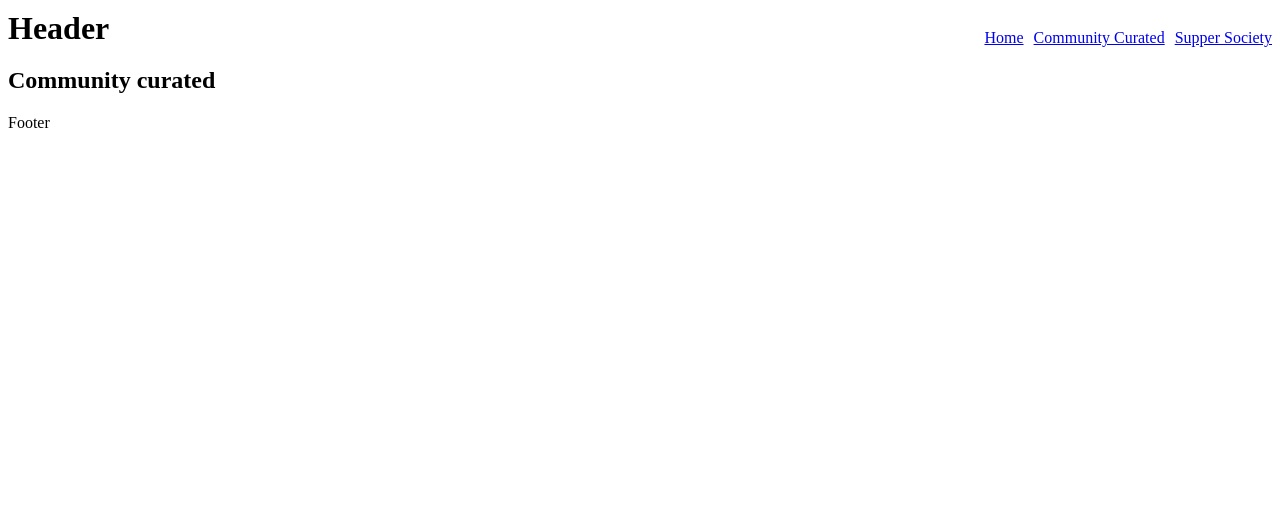
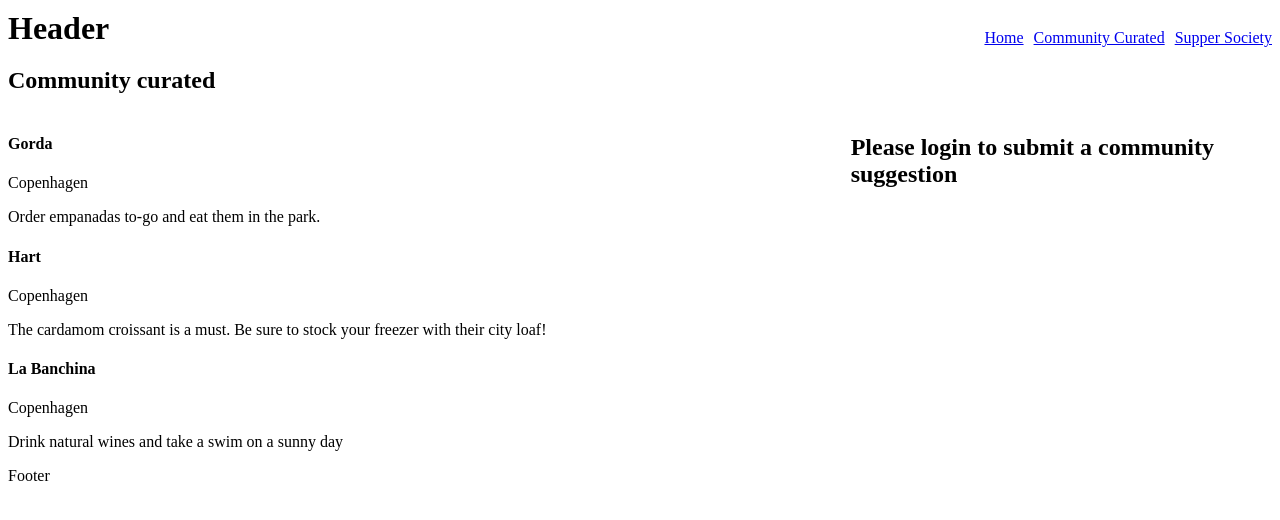
Before and after one commit to ariallahyar/final-front, a React (Create React App) app: page /community in a window 1280 px wide. Shown: the top 520 px of the page. Built offline with nearby package versions, Linux system fonts and the light colour scheme.

Commit message:
Community form created

```diff
--- /dev/null
+++ b/src/components/CommunityForm.js
@@ -0,0 +1,43 @@
+import React, { useState } from "react";
+
+const CommunityForm = () => {
+  const [inputValue, setInputValue] = useState("");
+  const isAuthorized = false;
+
+  const handleOnSubmit = () => {
+    return (event) => {
+      event.preventDefault();
+      setInputValue("");
+      alert("Thanks for submitting!");
+    };
+  };
+
+  if (!isAuthorized) {
+    return <h2>Please login to submit a community suggestion</h2>;
+  }
+
+  return (
+    <section>
+      <h3>Form</h3>
+      <form className={"entryForm"} onSubmit={handleOnSubmit()}>
+        <label htmlFor={"nameOfPlace"}>Name of place*</label>
+        <input
+          id={"nameOfPlace"}
+          type={"text"}
+          value={inputValue}
+          onChange={(event) => setInputValue(event.target.value)}
+          required
+        />
+        <label htmlFor={"city"}>City*</label>
+        <input id={"city"} type={"text"} required />
+        <label htmlFor={"comment"}>Comment*</label>
+        <input id={"comment"} type={"text"} required />
+        <button type="submit" disabled={inputValue === ""}>
+          Submit
+        </button>
+      </form>
+    </section>
+  );
+};
+
+export default CommunityForm;
--- a/src/components/CommunityPage.js
+++ b/src/components/CommunityPage.js
@@ -1,7 +1,28 @@
 import React from "react";
+import CommunityForm from "./CommunityForm";
+
+import entries from "../mock-entries.json";
 
 const CommunityPage = () => {
-  return <h2>Community curated</h2>;
+  return (
+    <>
+      <h2>Community curated</h2>
+      <div className="container-community">
+        <section>
+          {entries.results.map(({ nameOfPlace, city, comment }) => {
+            return (
+              <article>
+                <h4>{nameOfPlace}</h4>
+                <p>{city}</p>
+                <p>{comment}</p>
+              </article>
+            );
+          })}
+        </section>
+        <CommunityForm />
+      </div>
+    </>
+  );
 };
 
 export default CommunityPage;
--- a/src/index.css
+++ b/src/index.css
@@ -39,3 +39,22 @@ nav {
 		grid-template-columns: 2fr 1fr;
 	}
 }
+
+/* CommunityPage */
+
+.container-community {
+	display: grid;
+	grid-template-columns: 1fr;
+}
+
+.entryForm {
+	border: solid 1px black;
+	display: flex;
+	flex-direction: column;
+}
+
+@media screen and (min-width: 768px) {
+	.container-community {
+		grid-template-columns: 2fr 1fr;
+	}
+}
--- /dev/null
+++ b/src/mock-entries.json
@@ -0,0 +1,20 @@
+{
+  "success": true,
+  "results": [
+    {
+      "city": "Copenhagen",
+      "nameOfPlace": "Gorda",
+      "comment": "Order empanadas to-go and eat them in the park."
+    },
+    {
+      "city": "Copenhagen",
+      "nameOfPlace": "Hart",
+      "comment": "The cardamom croissant is a must. Be sure to stock your freezer with their city loaf!"
+    },
+    {
+      "city": "Copenhagen",
+      "nameOfPlace": "La Banchina",
+      "comment": "Drink natural wines and take a swim on a sunny day"
+    }
+  ]
+}
```
